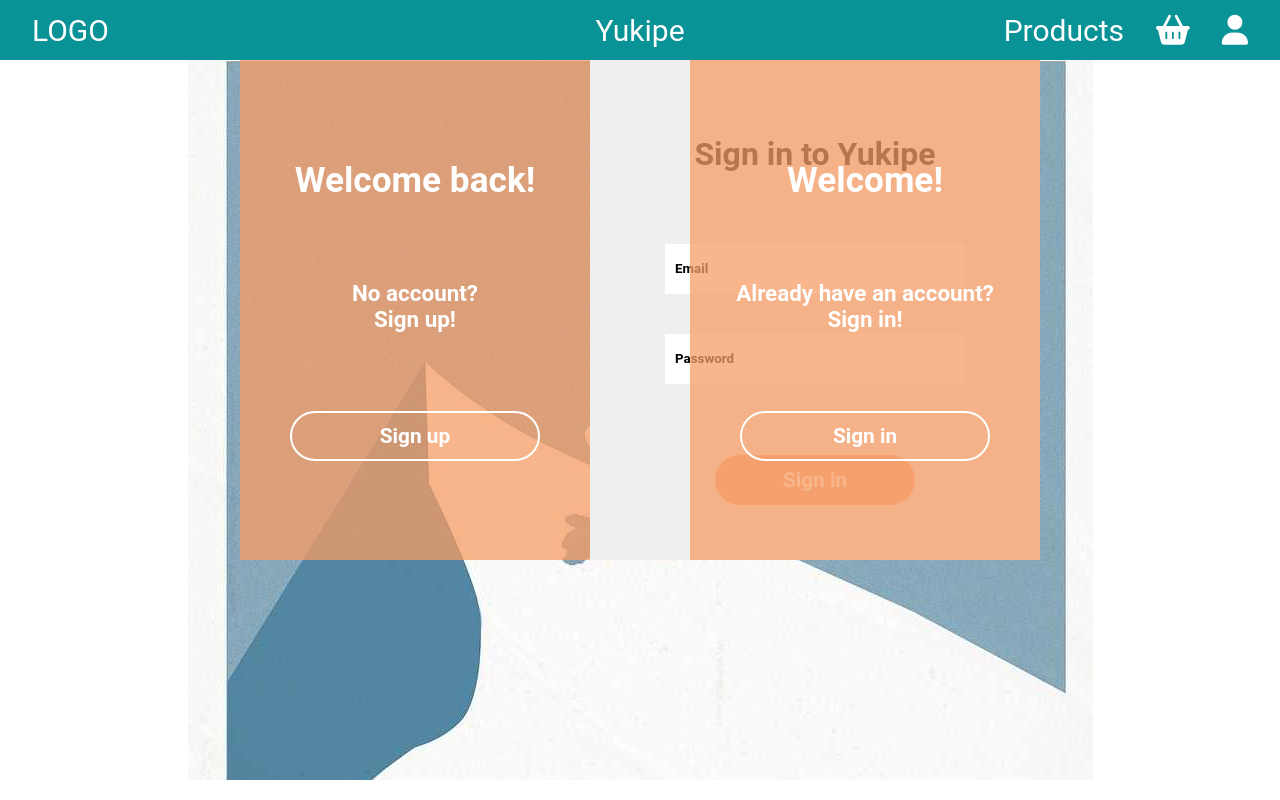
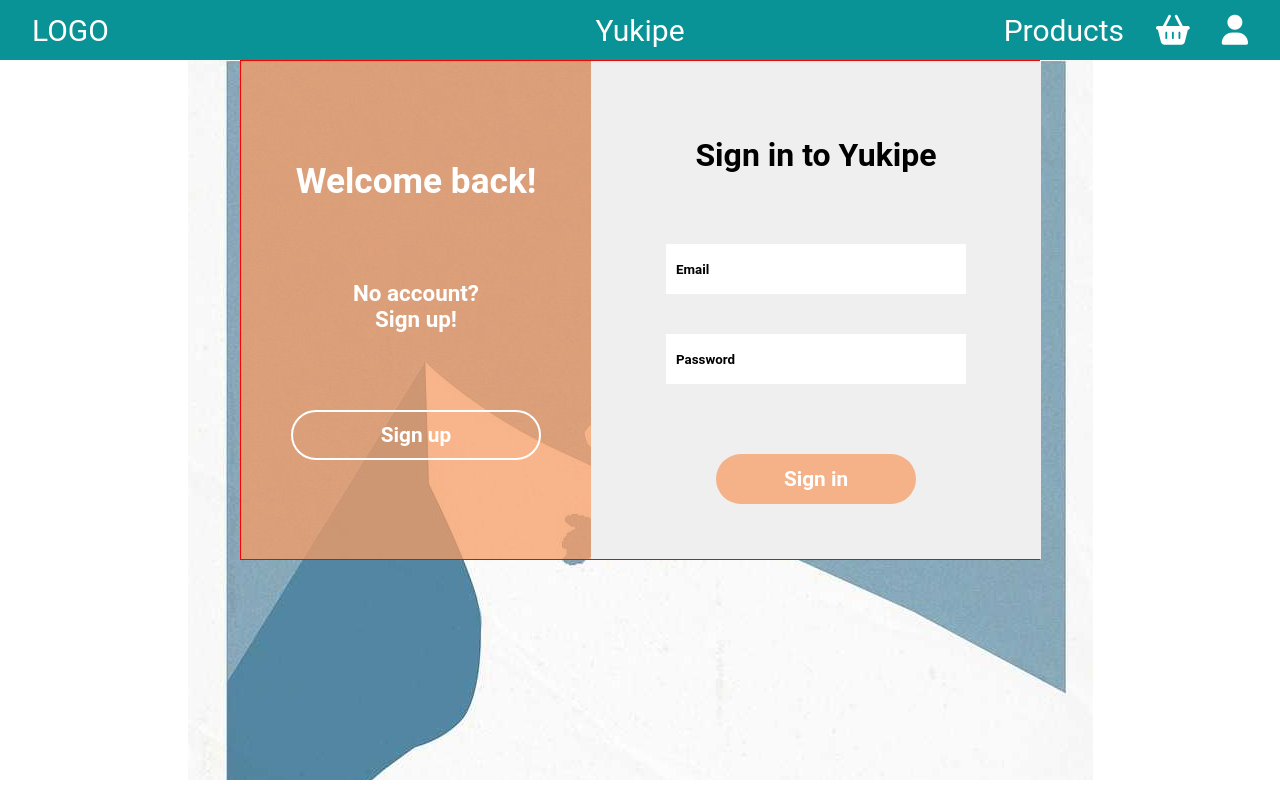
Before and after one commit to xisanex/Yukipe, an Angular app: page /auth in a window 1280 px wide. Built offline with nearby package versions, Linux system fonts and the light colour scheme.

Commit message:
animation swipe in login -v1

```diff
--- /dev/null
+++ b/src/app/login/animations.ts
@@ -0,0 +1,22 @@
+import { trigger, state, style, animate, transition } from '@angular/animations';
+
+export const Animations = {
+  animTrigger: trigger('animTrigger', [
+    state('in', style({ top: 0, left: 0, opacity: 1 })),
+    state('out', style({ top: 0, left: '450px', opacity: 0 })),
+    transition('in =>out', [animate('1s')]),
+    transition('out => in', [animate('0.5s')]),
+  ]),
+  animFormTrigger: trigger('animFormTrigger', [
+    state('in', style({ top: 0, left: '350px' })),
+    state('out', style({ top: 0, left: 0, opacity: 0 })),
+    transition('in =>out', [animate('1s')]),
+    transition('out => in', [animate('0.5s')]),
+  ]),
+  animSwipe: trigger('animSwipe', [
+    state('in', style({ opacity: 0 })),
+    state('out', style({ opacity: 1 })),
+    transition('in =>out', [animate('1s')]),
+    transition('out => in', [animate('0.5s')]),
+  ]),
+};
--- a/src/app/login/login.component.html
+++ b/src/app/login/login.component.html
@@ -1,16 +1,16 @@
 <div class="background">
   <div class="panel">
-    <div class="col1 col1--left">
+    <div class="col1 col1--left" [@animTrigger]="isIn ? 'in' : 'out'">
       <h2 class="col1__greeting">Welcome back!</h2>
       <span class="col1__text">No account? <br />Sign up!</span>
-      <button class="col1__btn">Sign up</button>
+      <button class="col1__btn" (click)="toggle()">Sign up</button>
     </div>
-    <div class="col1 col1--right">
+    <div class="col1 col1--right" [@animSwipe]="isIn ? 'in' : 'out'">
       <h2 class="col1__greeting">Welcome!</h2>
       <span class="col1__text">Already have an account? <br />Sign in!</span>
       <button class="col1__btn">Sign in</button>
     </div>
-    <div class="col2 col2--right">
+    <div class="col2 col2--right" [@animFormTrigger]="isIn ? 'in' : 'out'">
       <h2 class="col2__header">Sign in to Yukipe</h2>
       <form class="form" action="">
         <label for="email"></label>
--- a/src/app/login/login.component.scss
+++ b/src/app/login/login.component.scss
@@ -35,12 +35,13 @@
   z-index: 0;
   width: 800px;
   height: 500px;
+  border: 1px solid red;
 }
 
 .col1 {
   @include flex-column();
-
-  width: 350px;
+  z-index: 2;
+  width: var(--col-auth-width);
   font-weight: 700;
   background-color: #f79d65bf;
   color: var(--text-color);
@@ -92,7 +93,7 @@
   @include flex-column();
   position: absolute;
   left: 350px;
-  width: 450px;
+  width: var(--col-form-width);
   top: 0;
   bottom: 0;
   background-color: rgba(239, 239, 239, 1);
@@ -126,14 +127,3 @@
     text-align: left;
   }
 }
-
-@keyframes move-block {
-  0% {
-    top: 0;
-    left: 0;
-  }
-  100% {
-    top: 0;
-    right: 0;
-  }
-}
--- a/src/app/login/login.component.ts
+++ b/src/app/login/login.component.ts
@@ -1,9 +1,14 @@
 import { Component } from '@angular/core';
-import { trigger, state, style, animate, transition } from '@angular/animations';
+import { Animations } from './animations';
 @Component({
   selector: 'app-login',
   templateUrl: './login.component.html',
   styleUrls: ['./login.component.scss'],
-  // animations: [trigger('openClose'), [state('open', style({})), state('closed',style({}))]],
+  animations: [Animations.animTrigger, Animations.animFormTrigger, Animations.animSwipe],
 })
-export class LoginComponent {}
+export class LoginComponent {
+  isIn = true;
+  toggle() {
+    this.isIn = !this.isIn;
+  }
+}
--- a/src/styles.scss
+++ b/src/styles.scss
@@ -18,5 +18,6 @@
 
   --text-color: rgb(255, 255, 255);
   --nav-height: 60px;
-
+  --col-auth-width: 350px;
+  --col-form-width: 450px;
 }
```
